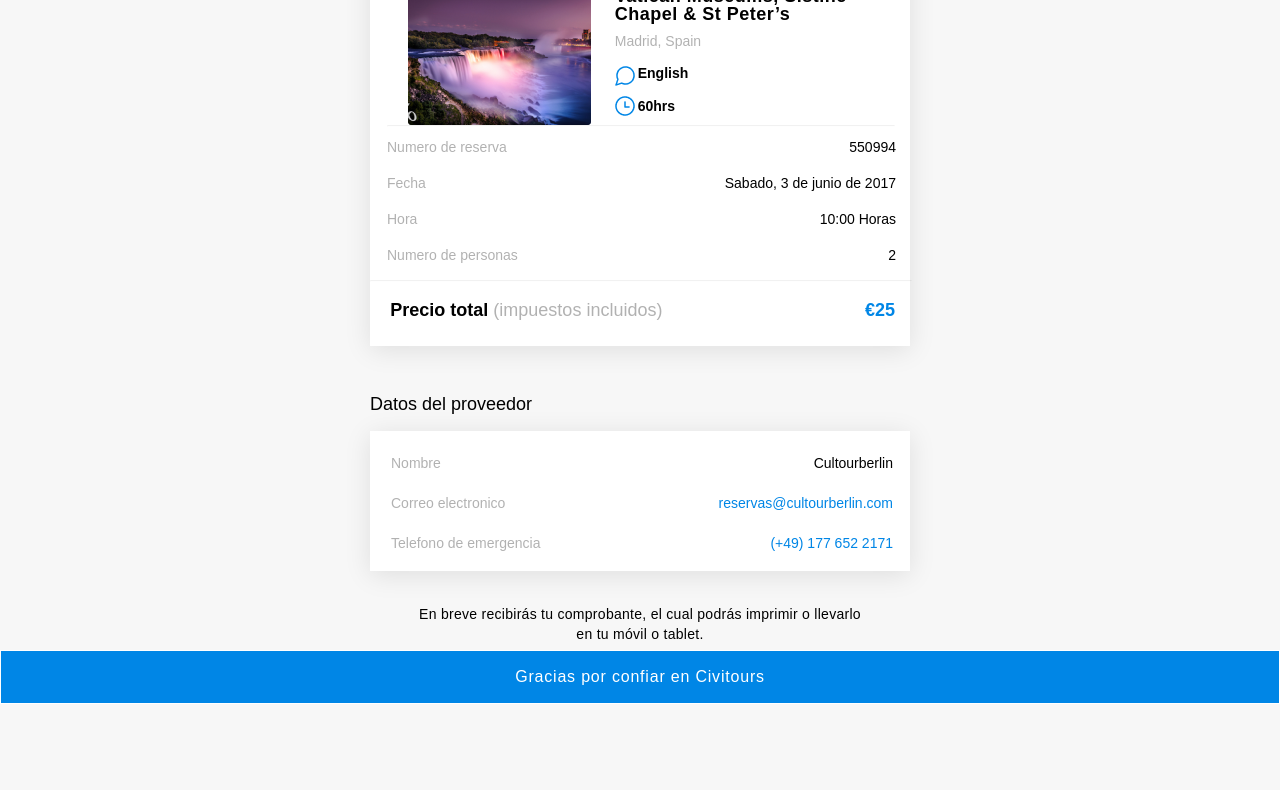
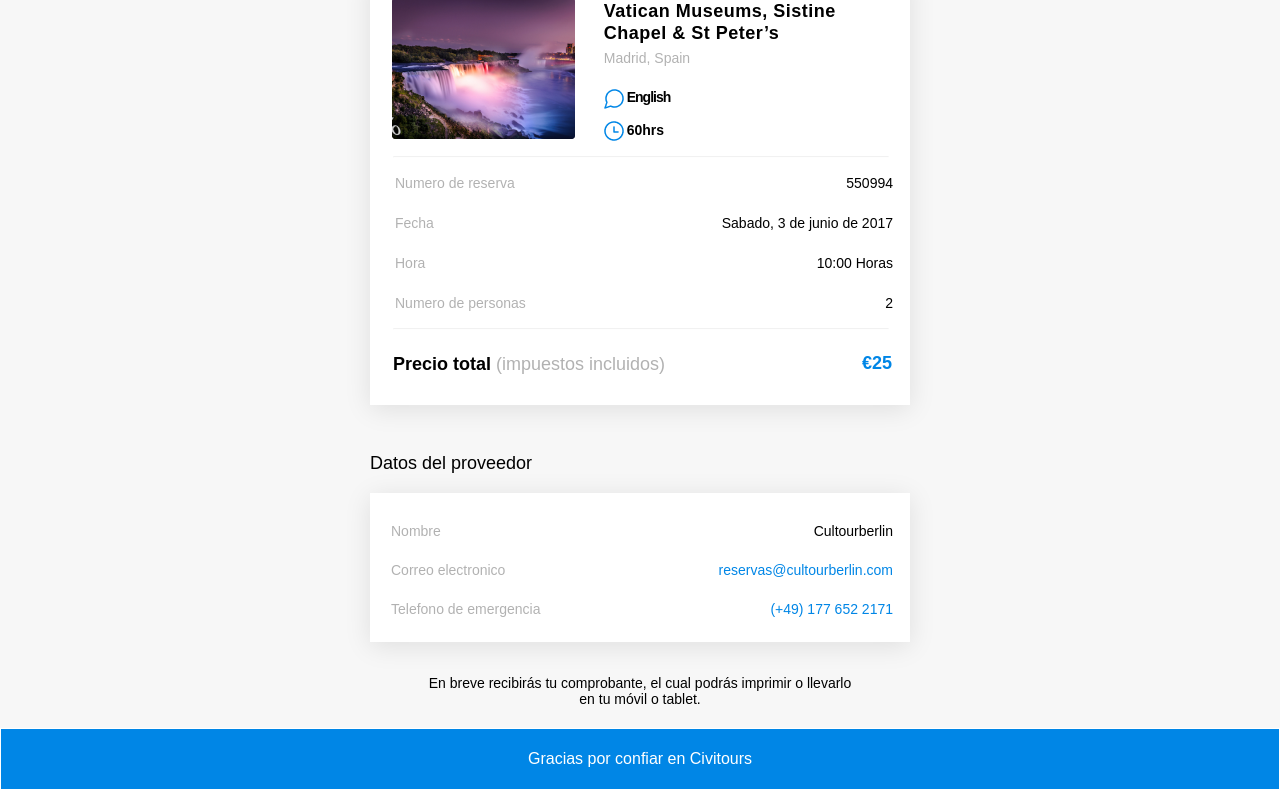
Before and after one commit to irkinwork/email, a website: page app/jade/index.jade in a window 1280 px wide. Shown: the part 190-980 px from the top of the page. Before the commit the page ends 894 px from the top, so only its background shows below. Drawn offline with nearby package versions, Linux system fonts and the light colour scheme; files that its build step writes are made by us from their sources; files whose address does not match are found by name.

Commit message:
thats all

```diff
--- a/app/jade/index.jade
+++ b/app/jade/index.jade
@@ -97,7 +97,7 @@ html(xmlns='http://www.w3.org/1999/xhtml')
       </tr>
       </table>
       <![endif]-->
-      table.content-wrap(align="center", width="100%", cellpadding="0" cellspacing="0" border="0", style="padding-top:27px;" )
+      table.content-wrap(align="center", width="100%", cellpadding="0" cellspacing="0" border="0", style="padding-top:32px;" )
           tr
             td.inner-top
               <!--[if (gte mso 9)|(IE)]>
@@ -117,7 +117,7 @@ html(xmlns='http://www.w3.org/1999/xhtml')
                             <tr>
                             <td width="205">
                             <![endif]-->
-                            .inline-block(style="max-width: 183px;padding-right:0px")
+                            .inline-block(style="max-width: 183px;padding; 0")
                               table(width="100%")
                                 tr
                                   td.pic(width="205", align="center")
@@ -126,7 +126,7 @@ html(xmlns='http://www.w3.org/1999/xhtml')
                             </td>
                             <td width="260">
                             <![endif]-->
-                            .inline-block(style="max-width: 260px;padding-left: 22px")
+                            .inline-block(style="max-width: 260px;padding:0 27px")
                               table(width="100%")
                                 tr
                                   td.title(width="296", align="left")
@@ -151,8 +151,8 @@ html(xmlns='http://www.w3.org/1999/xhtml')
                             </tr>
                             </table>
                             <![endif]-->
-                        tr.spacer-td
-                          td(colspan="2")
+                        tr
+                          td.spacer-td(colspan="2")
                             hr.spacer
                       table.content-middle
                         tr.info
@@ -167,19 +167,19 @@ html(xmlns='http://www.w3.org/1999/xhtml')
                         tr.info
                           td.gray.left Numero de personas
                           td.right 2
-                        tr.spacer-td2
-                          td(colspan="2")
+                        tr
+                          td.spacer-td2(colspan="2")
                             hr.spacer
                         tr.total
-                          td.total-text
+                          td.total-text(align="left")
                             b Precio total
                             span.gray  (impuestos incluidos)
-                          td.price.right
+                          td.price.right(align="right")
                             b €25
                 table.title-inner
                   tr
                     td Datos del proveedor
-                table.content-bottom(bgcolor="#fff")
+                table.content-bottom(bgcolor="#fff" valign="middle")
                   tr.info
                     td.gray.left Nombre
                     td.right Cultourberlin
--- a/app/styl/index.styl
+++ b/app/styl/index.styl
@@ -18,6 +18,7 @@ img
 td
   padding 0
   Margin 0
+  vertical-align: middle;
 table
   border-spacing: 0;
   font-family sans-serif
@@ -62,7 +63,7 @@ generate-grid(12)
   text-align: center
   // max-width: 600px;
 .content-wrap
-  padding 27px 15px 6px
+  padding 32px 15px 11px
 
 .spacer-table
   background-color: #ffffff
@@ -79,11 +80,9 @@ generate-grid(12)
   margin 0
 
 .spacer-td
-  td
-    padding 0px 17px 2px
+  padding 11px 23px 17px
 .spacer-td2
-  td
-    padding 7px 0 11px
+  padding 0px 23px 16px
 .gray
   opacity: 0.3;
 .right
@@ -108,7 +107,7 @@ generate-grid(12)
         td
           //padding 20px 15px
           &.logo
-            padding 19px 0
+            padding 20px 0
 /**========================header end=========================***/
 /**========================hello start=========================***/
 .mail
@@ -144,17 +143,17 @@ generate-grid(12)
   //padding 24px 21px 0
   background-color: #ffffff
   .pic
-    padding-top: 17px;
+    padding-top: 24px;
     padding-left: 3px;
     padding-right 0
     width 41%
   .title
-    line-height: 18px;
+    line-height: 22px;
     font-size: 18px;
     letter-spacing: 0.5px;
-    padding-top 20px
-    padding-right: 21px
-    padding-bottom: 8px;
+    padding-top: 26px;
+    padding-right: 0;
+    padding-bottom: 4px;
   .desc
     color: #000000;
     opacity: 0.3;
@@ -173,9 +172,14 @@ generate-grid(12)
     .time
       width 23px
       padding 3px 0px 3px 0
+      & + td
+        padding: 6px 0 7px 0px;
     .lang
       width 23px
-      padding 14px 0px 7px 0
+      padding 20px 0px 7px 0
+      & + td
+        padding: 16px 0 7px 0px;
+        letter-spacing: -1px;
     img
       padding-right (22/6)+'%'
 
@@ -184,27 +188,32 @@ generate-grid(12)
   background-color: #ffffff
   width 100%
 .info
-  line-height: 36px;
+  //line-height: 39px;
   font-size: 14px;
   text-align: left;
   color: #000000;
+  td
+    padding-bottom: 24px;
+  &:nth-child(4)
+    td
+      padding-bottom: 17px;
   .left
-    padding-left: 17px;
+    padding-left: 25px;
   .right
-    padding-right: 14px;
+    padding-right: 17px;
 .total
   line-height: 25px;
   font-size: 18px;
   .price
     color #0086E6
-    padding 5px 15px 23px 2px
+    padding 5px 18px 29px 2px
   .total-text
-    padding 5px 21px 23px 2px
+    padding 0px 21px 23px 23px
 
 .title-inner
   max-width: 540px;
   td
-    padding: 46px 0 14px
+    padding: 46px 0 17px
     line-height: 25px;
     font-size: 18px;
 
@@ -221,31 +230,35 @@ generate-grid(12)
 /**========================content-bottom end=========================***/
 
 .content-bottom
-  //padding 15px 21px
+  //padding 15px 0 12px
   background-color: #ffffff
   box-shadow: 0px 4px 25px rgba(0, 0, 0, 0.1);
   max-width: 540px;
   width: 100%
   .info
-    line-height: 15px;
+    td
+      padding-bottom 23px
+      line-height: normal;
     .left
-      padding 25px 0 0px 21px
+      padding 0 0 23px 21px
     .right
-      padding: 25px 17px 0px 0
+      padding: 0 17px 23px 0
+    &:first-child
+      td
+        padding-top: 30px
     &:last-child
       td
-        padding-bottom: 20px;
+        padding-bottom: 25px
 /**========================content-bottom end=========================***/
 
 
 /**========================message start=========================***/
 .message
   td
-    padding: 33px 46px 0
-    line-height: 20px;
+    //padding: 33px 42px 10px 59px
+    padding: 33px 10% 10px
     font-size: 14px;
     text-align: center;
-    letter-spacing: 0.02em;
 
 /**========================message end=========================***/
 
@@ -260,9 +273,8 @@ table
       font-size: 16px;
       color: #FFFFFF;
       text-align: center
-      padding 19px 0
+      padding 23px 0
       font-weight: 500
-      letter-spacing: 0.05em;
 
 
 /**========================footer end=========================***/
```
Also changed, not shown: app/css/bundle.min.css, app/css/index.css, app/index.html, dist/inline/index.html.
